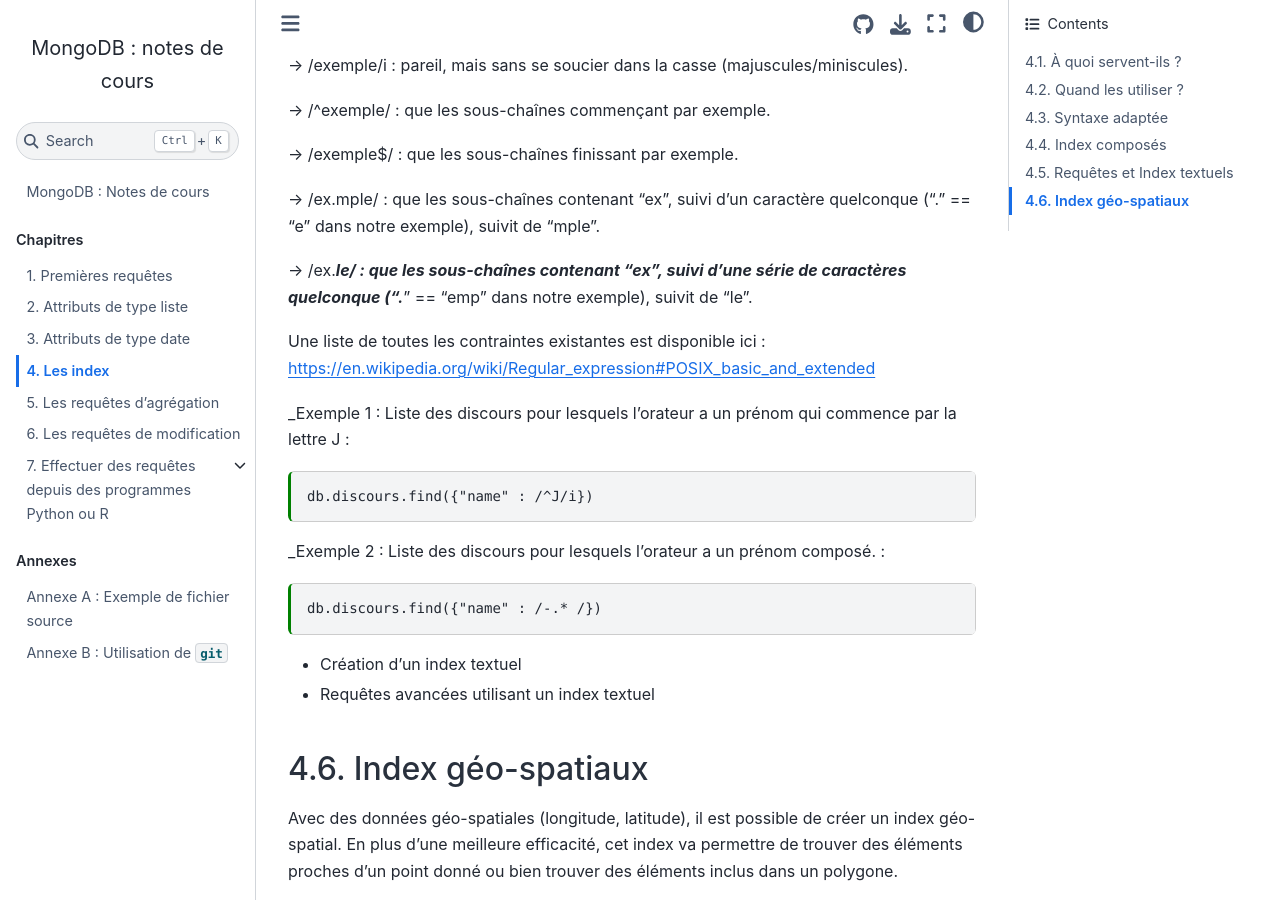
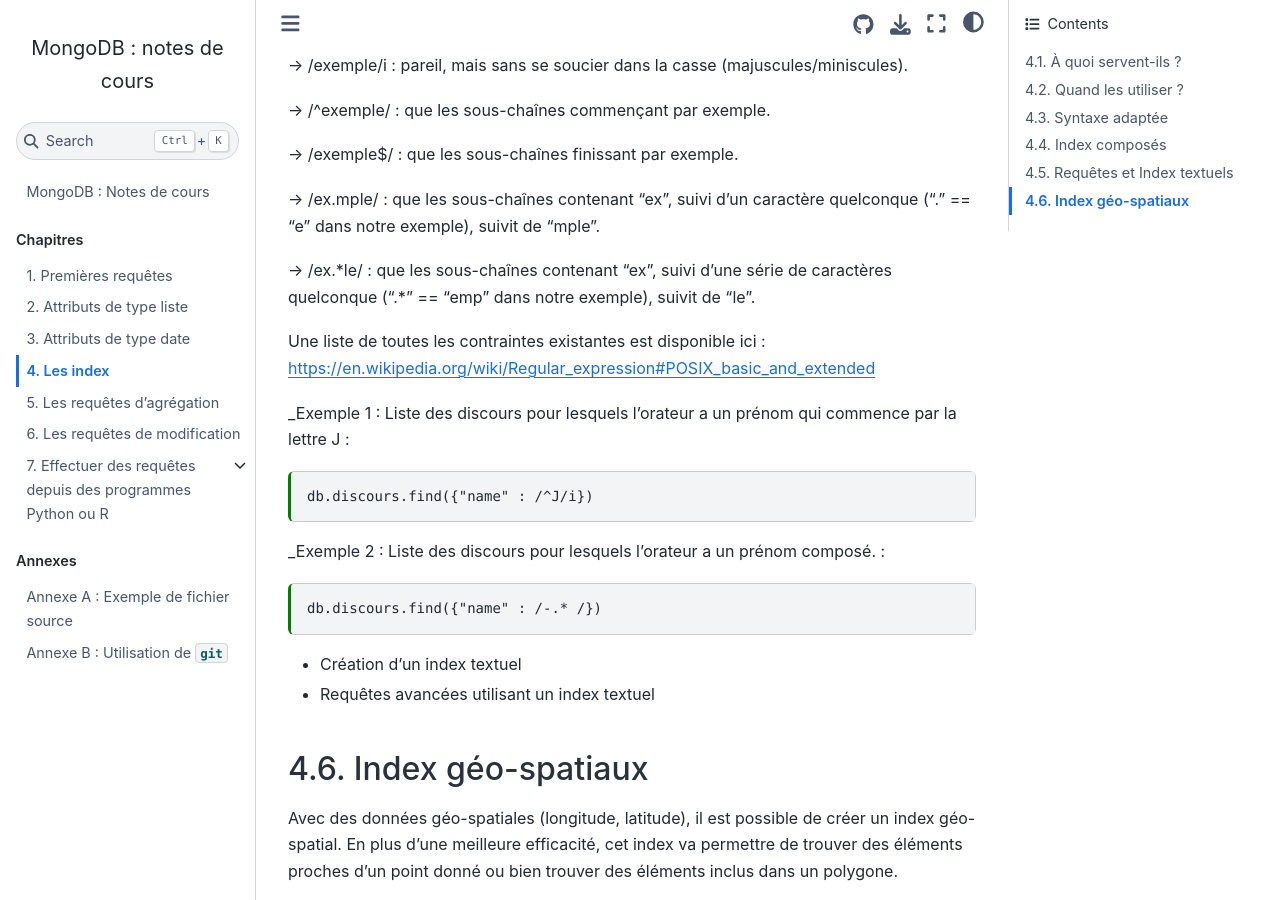
Before and after one commit to rtavenar/mongo_book, a Jupyter Book: the page built from content/04_index.md, in a window 1280 px wide and 900 px high, scrolled down 3286 px. Built offline with Jupyter Book 1.0.4 settings and Sphinx 7.4.7 and the Sphinx Book theme 1.1.4, drawn with Linux system fonts in a browser that asks for light colours.

```diff
--- a/content/04_index.md
+++ b/content/04_index.md
@@ -124,7 +124,7 @@ Ici, "cle" désigne le champ dans lequel on souhaite rechercher et "exemple" la
 
 -> /ex.mple/ : que les sous-chaînes contenant "ex", suivi d'un caractère quelconque ("." == "e" dans notre exemple), suivit de "mple".
 
--> /ex.***le/ : que les sous-chaînes contenant "ex", suivi d'une série de caractères quelconque (".***" == "emp" dans notre exemple), suivit de "le".
+-> /ex.\*le/ : que les sous-chaînes contenant "ex", suivi d'une série de caractères quelconque (".\*" == "emp" dans notre exemple), suivit de "le".
 
 Une liste de toutes les contraintes existantes est disponible ici : https://en.wikipedia.org/wiki/Regular_expression#POSIX_basic_and_extended
 
```
